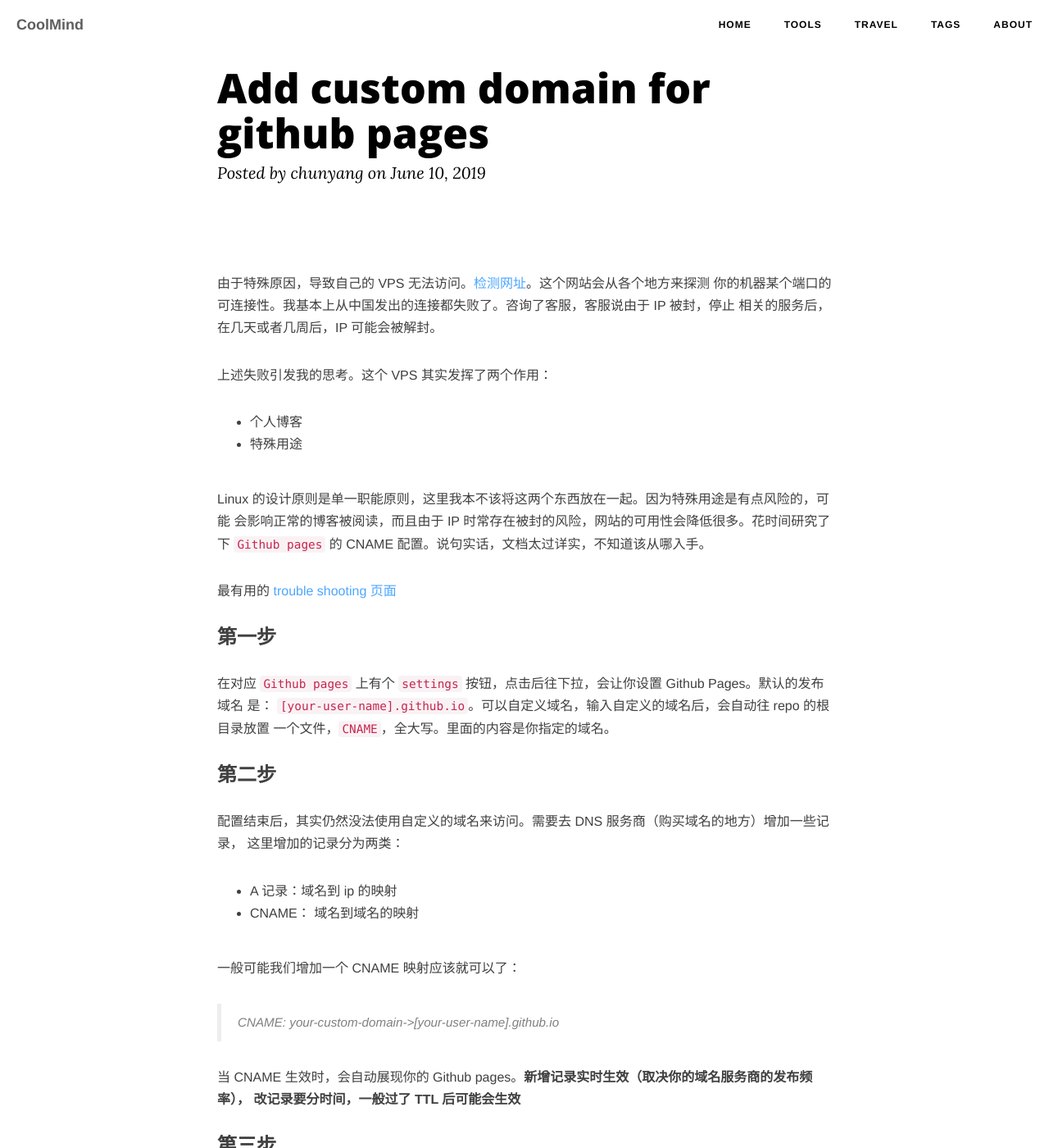
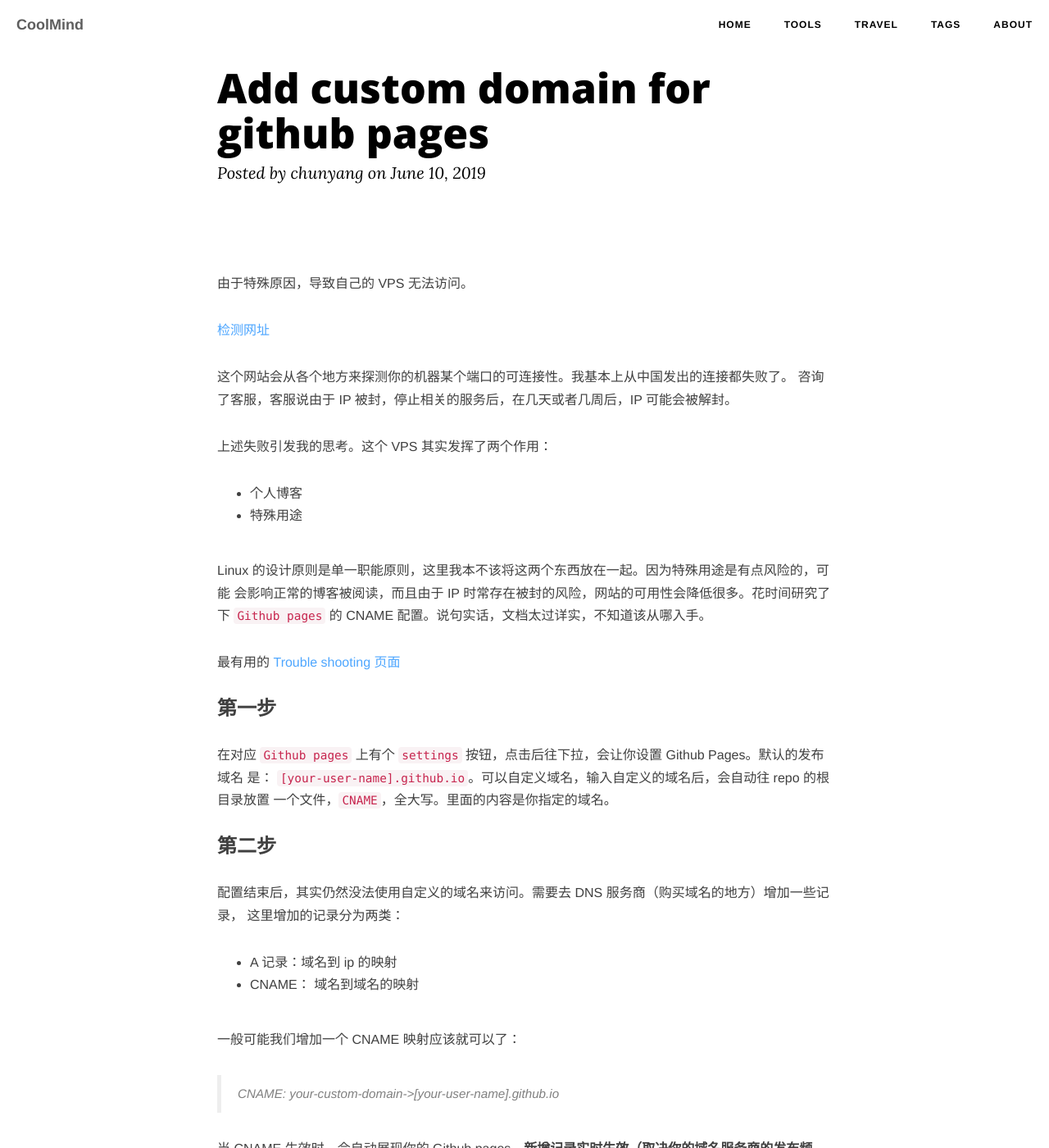
Before and after one commit to chunyang-wen/chunyang-wen.github.io, a Jekyll site: the page built from _posts/2019-06-10-domain-for-gh-pages.md, in a window 1280 px wide and 1400 px high. Shown: the whole window at 82% size. Built offline with Jekyll 4.4.1, drawn with Linux system fonts in a browser that asks for light colours; nearby versions of some CDN libraries; comment, search, counter and statistics services are not loaded; some of the changed text lies outside the part shown.

Commit message:
Modify: update doc

```diff
--- a/_posts/2019-06-10-domain-for-gh-pages.md
+++ b/_posts/2019-06-10-domain-for-gh-pages.md
@@ -5,9 +5,12 @@
 tags: [DNS]
 ---
 
-由于特殊原因，导致自己的 VPS 无法访问。[检测网址](http://port.ping.pe/)。这个网站会从各个地方来探测
-你的机器某个端口的可连接性。我基本上从中国发出的连接都失败了。咨询了客服，客服说由于 IP 被封，停止
-相关的服务后，在几天或者几周后，IP 可能会被解封。
+由于特殊原因，导致自己的 VPS 无法访问。
+
+[检测网址](http://port.ping.pe/)
+
+这个网站会从各个地方来探测你的机器某个端口的可连接性。我基本上从中国发出的连接都失败了。
+咨询了客服，客服说由于 IP 被封，停止相关的服务后，在几天或者几周后，IP 可能会被解封。
 
 上述失败引发我的思考。这个 VPS 其实发挥了两个作用：
 
@@ -18,7 +21,7 @@
 会影响正常的博客被阅读，而且由于 IP 时常存在被封的风险，网站的可用性会降低很多。花时间研究了下
 `Github pages` 的 CNAME 配置。说句实话，文档太过详实，不知道该从哪入手。
 
-最有用的 [trouble shooting 页面](https://help.github.com/en/articles/troubleshooting-custom-domains)
+最有用的 [Trouble shooting 页面](https://help.github.com/en/articles/troubleshooting-custom-domains)
 
 ### 第一步
 
@@ -39,27 +42,27 @@
 > CNAME: your-custom-domain->[your-user-name].github.io
 
 当 CNAME 生效时，会自动展现你的 Github pages。**新增记录实时生效（取决你的域名服务商的发布频率），
-改记录要分时间，一般过了 TTL 后可能会生效**
+改记录要看情况，一般过了 TTL 后可能会生效**
 
 ### 第三步
 
-打开你的域名 https. 此时你应该使用如下 ip 记录：(A 记录)
+打开你的域名 https (Enforce HTTPS). 此时你应该使用如下 ip 记录：(A 记录)
 
 > 185.199.108.153
-
+>
 > 185.199.109.153
-
+>
 > 185.199.110.153
-
+>
 > 185.199.111.153
 
-如果使用的是旧的 `192.30.252.153` 或者 `192.30.252.154` 需要用的地址
+如果使用的是旧的 `192.30.252.153` 或者 `192.30.252.154` 需要用上面新的地址
 
 如果使用的是 CNAME，应该不用配置这个 A 记录
 
 ### 总结
 
 至此，个人博客是恢复了。而且依赖于 Github 的强大功能，可用性会得到很大提高，而且还有 CDN 的加速，
-强制 HTTPS（之前自己使用 nginx，使用的是 `certboot` 来管理）。
+强制 HTTPS（之前自己使用 nginx，使用的是 [`ertboot`](https://certbot.eff.org/) 来管理）。
 
 本文完
```
